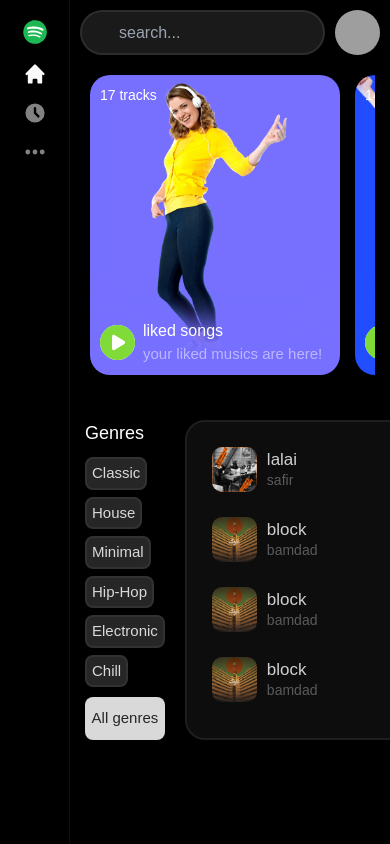
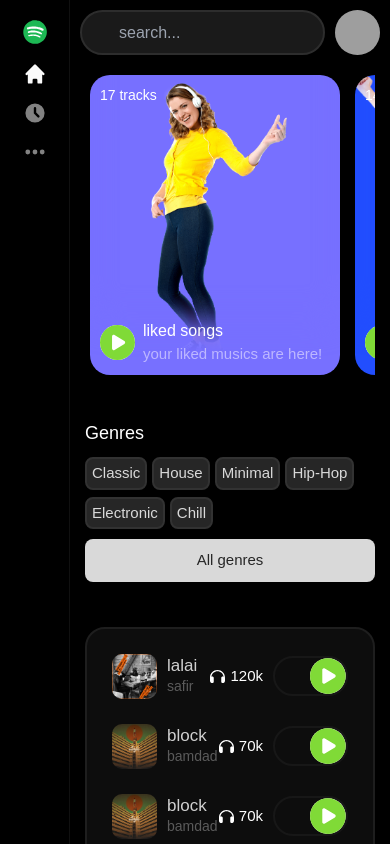
Before and after one commit to saman2007/music-platform-nextJS, a Next.js app: page / in a window 390 px wide. Built offline with nearby package versions, Linux system fonts and the light colour scheme; grey boxes are pictures that could not be loaded; some icons are missing.

Commit message:
made music list and genres responsive

```diff
--- a/components/Genres/GenresContainer.jsx
+++ b/components/Genres/GenresContainer.jsx
@@ -1,6 +1,6 @@
 const GenresContainer = (props) => {
   return (
-    <div className="w-[250px] h-fit flex flex-col justify-between">
+    <div className="w-full sm:w-[50%] md:w-[250px] h-fit flex flex-col justify-between mb-[45px] md:mb-0">
       <h2 className="text-[18px] text-white mb-[10px]">Genres</h2>
       {props.children}
     </div>
--- a/components/MusicList/MusicListContainer.jsx
+++ b/components/MusicList/MusicListContainer.jsx
@@ -1,6 +1,6 @@
 const MusicListContainer = (props) => {
   return (
-    <div className="max-h-[550px] gap-y-[15px] rounded-[20px] overflow-y-auto bg-[#0d0d0d] p-[20px] border-2 border-[#1e1e1e] border-solid flex min-w-[680px] max-w-[680px] flex-col">
+    <div className="w-full mb-[20px] md:max-h-[550px] gap-y-[15px] rounded-[20px] overflow-y-auto bg-[#0d0d0d] p-[20px] border-2 border-[#1e1e1e] border-solid flex flex-col">
       {props.children}
     </div>
   );
--- a/pages/index.js
+++ b/pages/index.js
@@ -97,7 +97,7 @@ export default function Home() {
           />
         ))}
       </div>
-      <div className="w-full flex gap-x-[20px]">
+      <div className="w-full flex gap-x-[20px] flex-col items-center md:flex-row">
         <Genres genres={genres} />
         <MusicList musics={musics} />
       </div>
```
